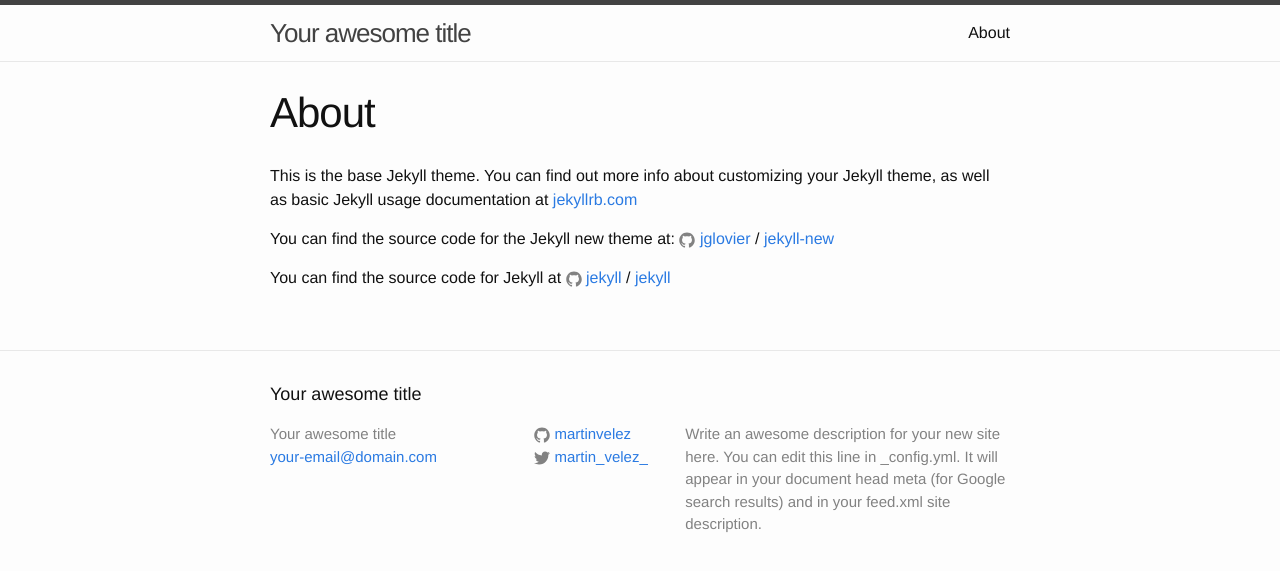
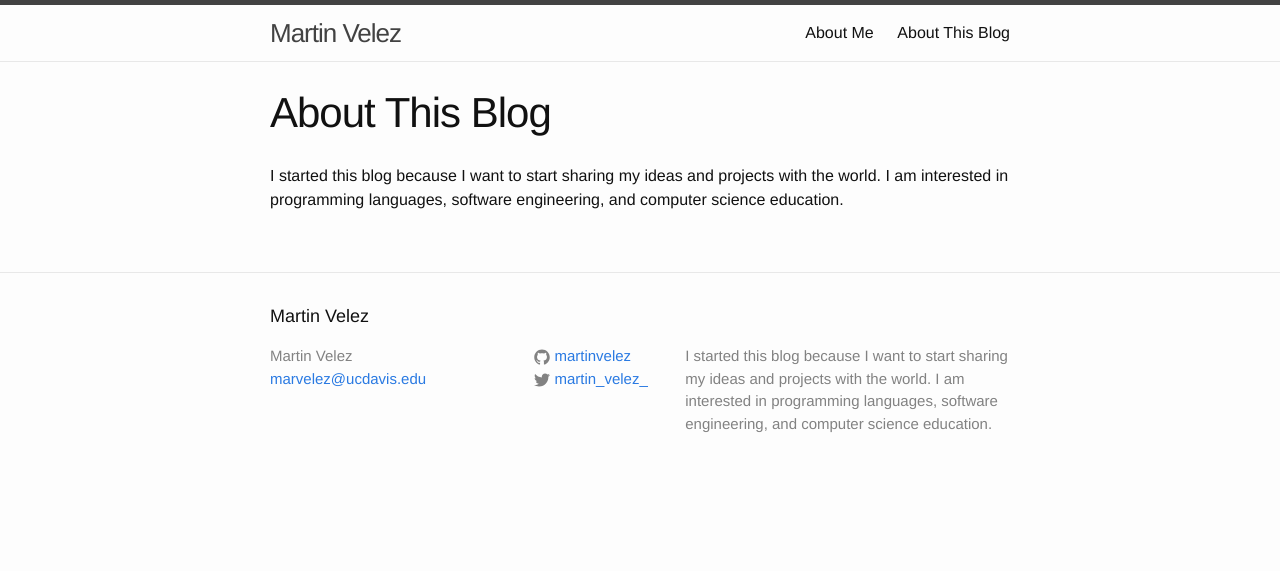
Before and after one commit to martinvelez/blog, a Jekyll site: the page built from about.md, in a window 1280 px wide. Shown: the top 571 px of the page. Built offline with Jekyll 4.4.1, drawn with Linux system fonts in a browser that asks for light colours.

Commit message:
adding menu links

```diff
--- a/_config.yml
+++ b/_config.yml
@@ -6,12 +6,11 @@
 # 'jekyll serve'. If you change this file, please restart the server process.
 
 # Site settings
-title: Your awesome title
-email: your-email@domain.com
+title: Martin Velez
+email: marvelez@ucdavis.edu
 description: > # this means to ignore newlines until "baseurl:"
-  Write an awesome description for your new site here. You can edit this
-  line in _config.yml. It will appear in your document head meta (for
-  Google search results) and in your feed.xml site description.
+   I started this blog because I want to start sharing my ideas and projects with the world.
+   I am interested in programming languages, software engineering, and computer science education.
 baseurl: "/blog" # the subpath of your site, e.g. /blog
 url: "http://martinvelez.github.com" # the base hostname & protocol for your site
 twitter_username: martin_velez_
--- a/_includes/header.html
+++ b/_includes/header.html
@@ -14,6 +14,7 @@
       </a>
 
       <div class="trigger">
+					<a class="page-link" href="{{ site.url }}">About Me</a>
         {% for my_page in site.pages %}
           {% if my_page.title %}
           <a class="page-link" href="{{ my_page.url | prepend: site.baseurl }}">{{ my_page.title }}</a>
--- a/about.md
+++ b/about.md
@@ -1,15 +1,8 @@
 ---
 layout: page
-title: About
+title: About This Blog
 permalink: /about/
 ---
 
-This is the base Jekyll theme. You can find out more info about customizing your Jekyll theme, as well as basic Jekyll usage documentation at [jekyllrb.com](http://jekyllrb.com/)
-
-You can find the source code for the Jekyll new theme at:
-{% include icon-github.html username="jglovier" %} /
-[jekyll-new](https://github.com/jglovier/jekyll-new)
-
-You can find the source code for Jekyll at
-{% include icon-github.html username="jekyll" %} /
-[jekyll](https://github.com/jekyll/jekyll)
+I started this blog because I want to start sharing my ideas and projects with the world.
+I am interested in programming languages, software engineering, and computer science education.
```
